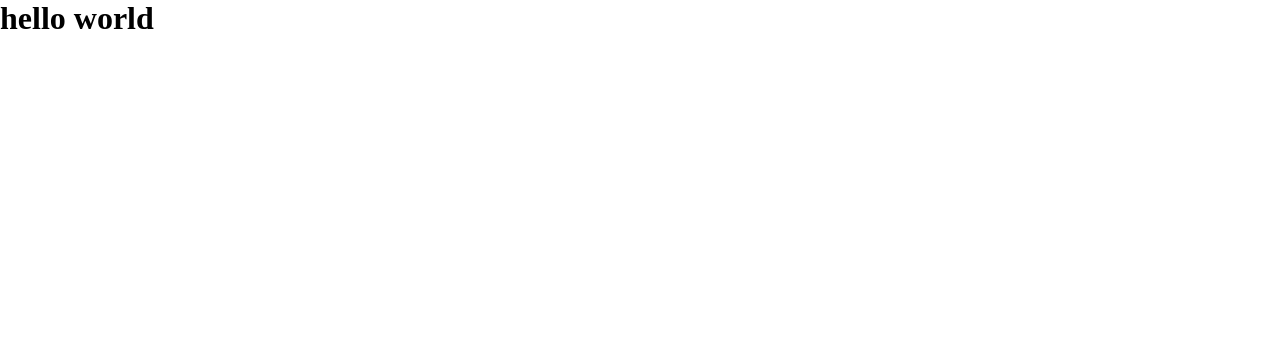
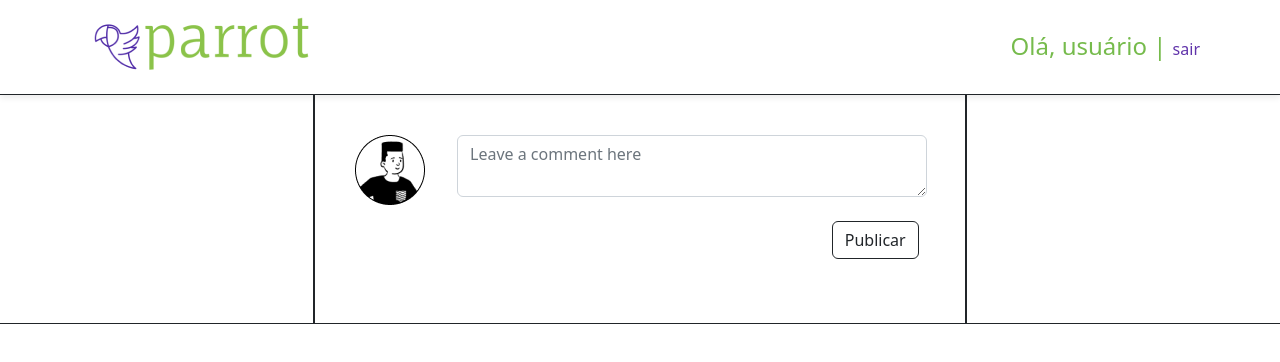
Before and after one commit to anapaulabio/REDE-SOCIAL-PARROT-WEB, a React (Vite) app in the folder parrot/: page / in a window 1280 px wide. Shown: the top 362 px of the page. Built offline with nearby package versions, Linux system fonts and the light colour scheme.

Commit message:
atualizaçao

```diff
--- a/parrot/src/main.tsx
+++ b/parrot/src/main.tsx
@@ -2,9 +2,11 @@ import React from 'react'
 import ReactDOM from 'react-dom/client'
 import Navbar from './components/Navbar'
 import './index.css'
+import Feed from './pages/Feed'
+
 
 ReactDOM.createRoot(document.getElementById('root') as HTMLElement).render(
   <React.StrictMode>
-    <h1>hello world</h1>
+    <Feed />
   </React.StrictMode>
 )
--- a/parrot/src/pages/Feed.tsx
+++ b/parrot/src/pages/Feed.tsx
@@ -1,7 +1,44 @@
+import "bootstrap/dist/css/bootstrap.min.css";
+import Navbar from "../components/Navbar";
+import { IconImg } from "./feed.style";
+import icon from "../../img/icon.png";
 
+function Feed() {
+  return (
+    <div>
+      <Navbar />
 
-function Feed(){
+      <div className="row text-center">
+        {/* ******** */}
+        <div className="col-3 border border-dark"></div>
+        {/* ******** */}
+        <div className="col-md-6 d-flex border border-dark p-4">
+          <div className="p-3">
+            <IconImg src={icon} alt="icon" />
+          </div>
 
+          <div className="col-10 p-3 ">
+            <textarea
+              className="form-control"
+              placeholder="Leave a comment here"
+            ></textarea>
+
+            <div className="d-grid gap-2 d-md-flex justify-content-md-end">
+              <button
+                className="btn me-md-2 m-4 border border-dark"
+                type="button"
+              >
+                Publicar
+              </button>
+            </div>
+          </div>
+        </div>
+        {/* ******** */}
+        <div className="col-3 border border-dark"></div>
+        {/* ******** */}
+      </div>
+    </div>
+  );
 }
 
 export default Feed;
--- /dev/null
+++ b/parrot/src/pages/feed.style.ts
@@ -0,0 +1,4 @@
+import styled from "styled-components";
+
+export const IconImg = styled.img`
+`;
```
Also changed, not shown: parrot/img/icon.png (added).
